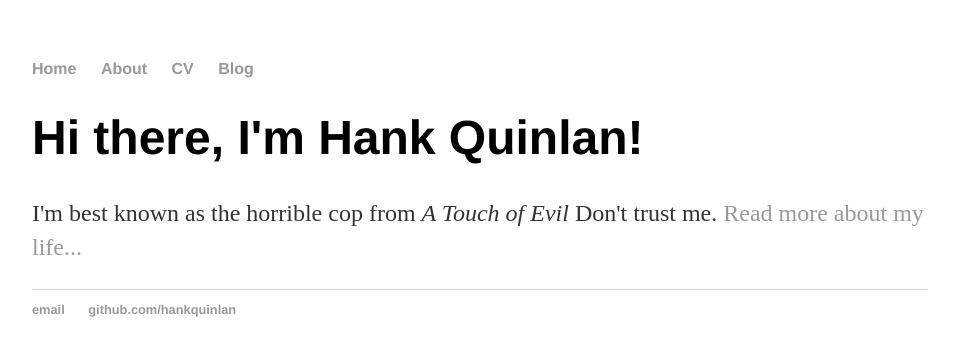
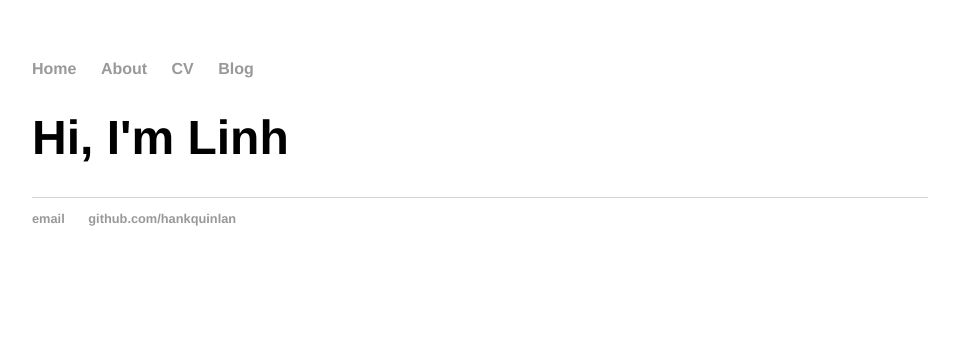
Before and after one commit to lttrinh/lttrinh.github.io, a Jekyll site: the page built from index.html, in a window 1280 px wide. Shown: the top 356 px of the page, without its empty margins (160-1115 px from the left). Built offline with Jekyll 4.4.1, drawn with Linux system fonts in a browser that asks for light colours.

Commit message:
Update index.html

```diff
--- a/index.html
+++ b/index.html
@@ -3,6 +3,5 @@ layout: default
 title: Hank Quinlan, Horrible Cop
 ---
 <div class="blurb">
-	<h1>Hi there, I'm Hank Quinlan!</h1>
-	<p>I'm best known as the horrible cop from <em>A Touch of Evil</em> Don't trust me. <a href="/about">Read more about my life...</a></p>
-</div><!-- /.blurb -->
+	<h1>Hi, I'm Linh</h1>
+</div>
```
